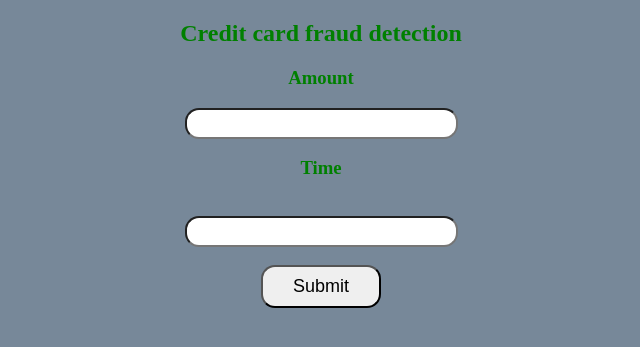
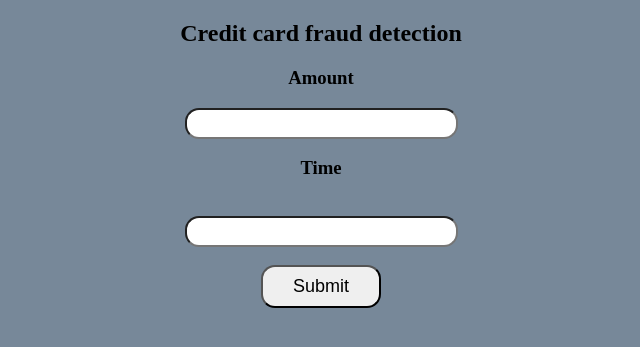
Before and after one commit to vesalapu/credit-card-fraud-detection, a Flask app: page / in a window 1280 px wide. Shown: the top 347 px of the page, without its empty margins (319-959 px from the left). Run offline with Flask 2, Linux system fonts and the light colour scheme; parts of the project's set-up code (start-up, migrations or seed data) failed here and were passed over.

Commit message:
Update index.html

```diff
--- a/templates/index.html
+++ b/templates/index.html
@@ -9,7 +9,7 @@
 
 <body>
 
-    <div style="color:green">
+    <div style="color:black">
         <form action="{{ url_for('predict')}}" method="post">
             <h2>Credit card fraud detection</h2>
             <h3>Amount</h3>
```
